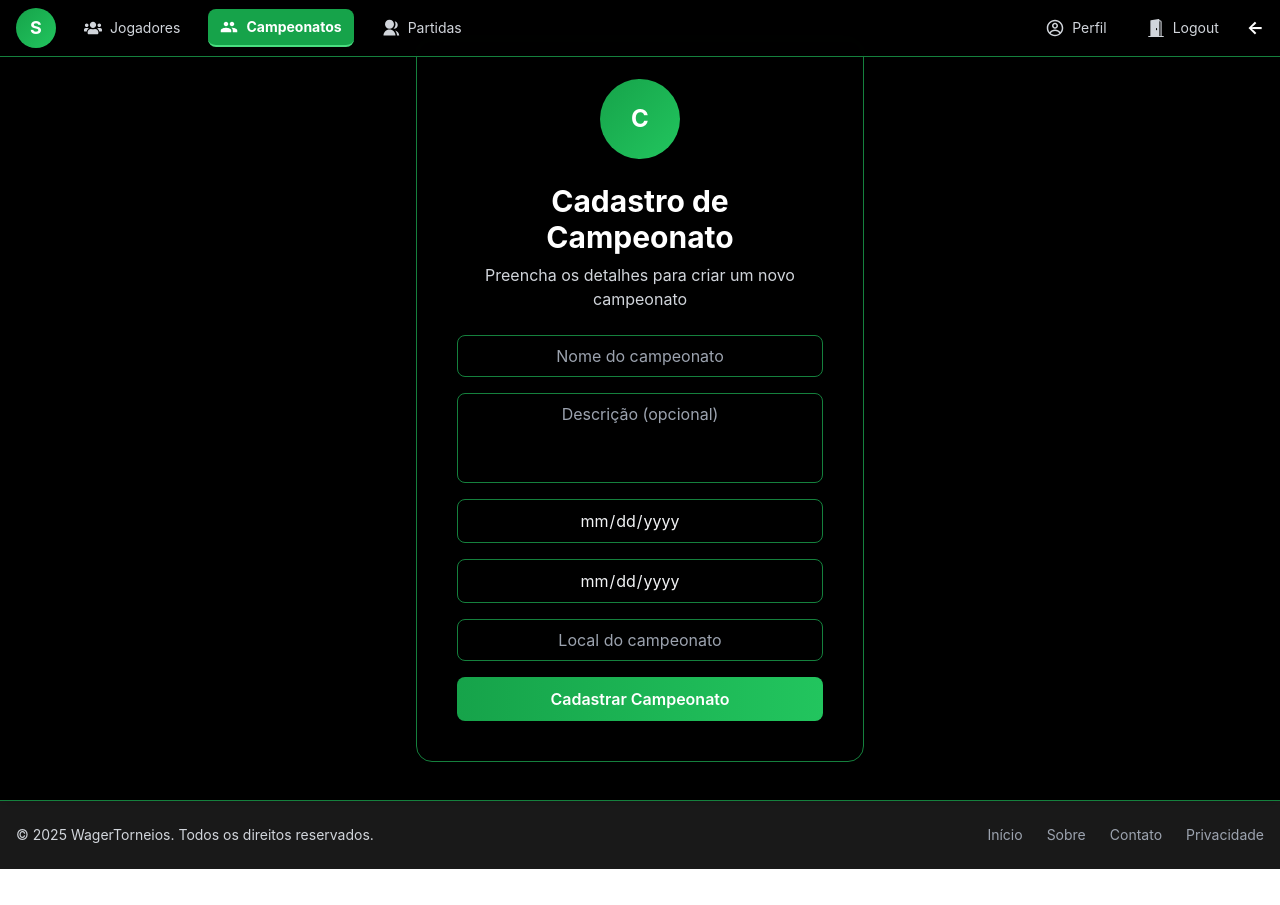
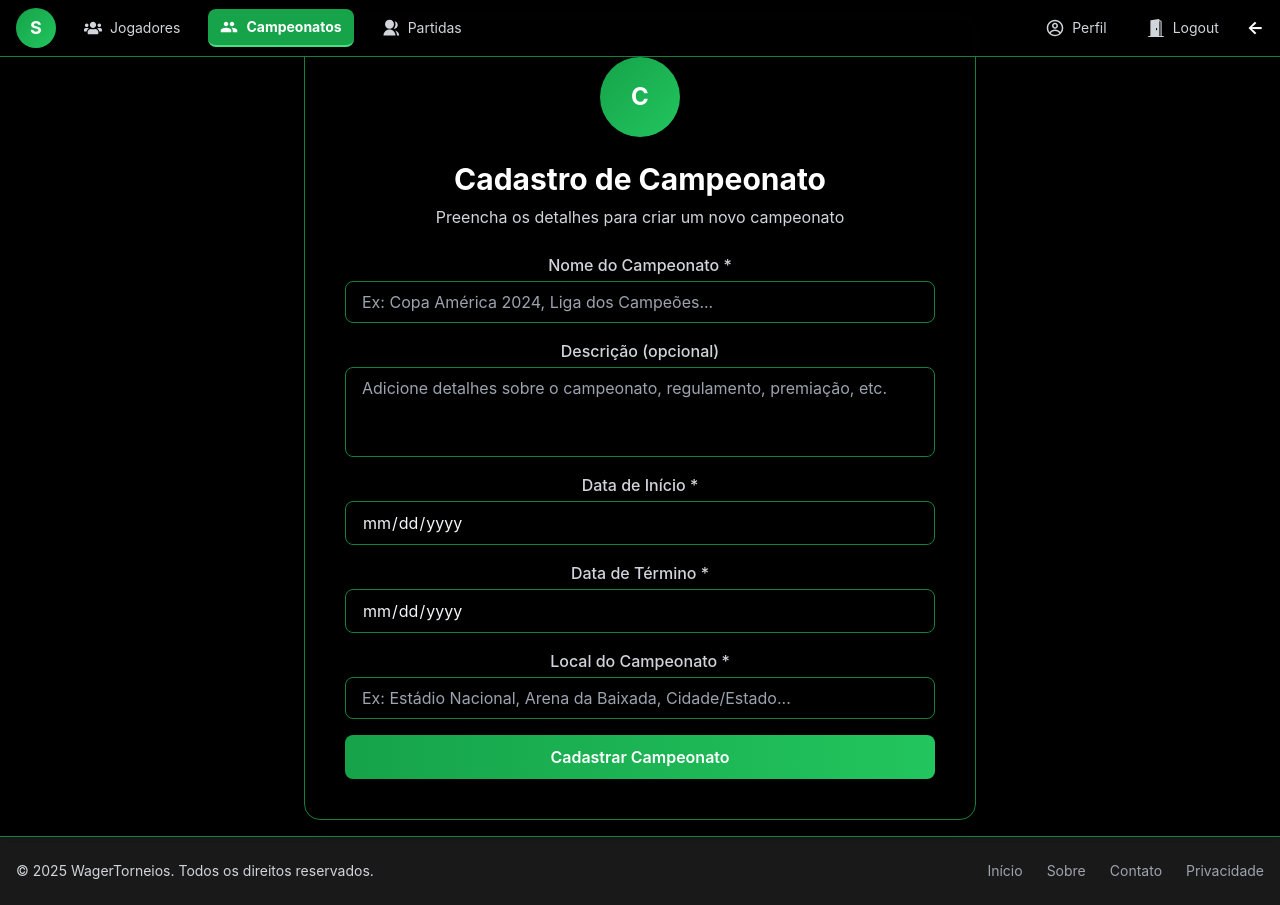
Before and after one commit to FiJan-dev/WagerTorneios, a React (Vite) app in the folder client/: page /cadastrocampeonato in a window 1280 px wide. Before the commit the page ends 869 px from the top, so only its background shows below. Built offline with nearby package versions, Linux system fonts and the light colour scheme; sample sign-in values are in the browser's storage.

Commit message:
style camp

```diff
--- a/client/src/pages/CadastroCampeonato.jsx
+++ b/client/src/pages/CadastroCampeonato.jsx
@@ -111,7 +111,7 @@ export default function ChampionshipRegistrationPage() {
     <div className='flex min-h-screen bg-black'>
       <SideBar_Olheiro />
       <div className='flex justify-center items-center min-h-screen w-full p-4 box-border'>
-        <div className='bg-black/90 backdrop-blur-sm border border-green-700 rounded-2xl p-6 sm:p-10 shadow-xl max-w-md w-full flex flex-col items-center transition-all duration-300 hover:-translate-y-1 hover:shadow-2xl'>
+        <div className='bg-black/90 backdrop-blur-sm border border-green-700 rounded-2xl p-6 sm:p-10 shadow-xl max-w-2xl w-full flex flex-col items-center transition-all duration-300 hover:-translate-y-1 hover:shadow-2xl'>
           <div className='mb-6 flex justify-center'>
             <div className='w-20 h-20 bg-gradient-to-br from-green-600 to-green-500 rounded-full grid place-items-center text-2xl font-bold text-white shadow-md'>
               C
@@ -125,52 +125,81 @@ export default function ChampionshipRegistrationPage() {
           </p>
 
           <form onSubmit={handleSubmit} className='flex flex-col w-full gap-4'>
+            <div className='flex flex-col gap-1'>
+              <label htmlFor='name' className='text-gray-300 font-medium'>
+                Nome do Campeonato *
+              </label>
               <input
                 id='name'
                 type='text'
-              placeholder='Nome do campeonato'
+                placeholder='Ex: Copa América 2024, Liga dos Campeões...'
                 value={formData.name}
                 onChange={handleChange}
                 required
-              className='px-4 py-2 rounded-lg border border-green-700 bg-black text-gray-100 text-center focus:border-green-500 focus:ring-2 focus:ring-green-500/30 focus:outline-none transition-all duration-200 w-full max-w-md'
+                className='px-4 py-2 rounded-lg border border-green-700 bg-black text-gray-100 focus:border-green-500 focus:ring-2 focus:ring-green-500/30 focus:outline-none transition-all duration-200 w-full'
               />
+            </div>
+
+            <div className='flex flex-col gap-1'>
+              <label htmlFor='description' className='text-gray-300 font-medium'>
+                Descrição (opcional)
+              </label>
               <textarea
                 id='description'
-              placeholder='Descrição (opcional)'
+                placeholder='Adicione detalhes sobre o campeonato, regulamento, premiação, etc.'
                 value={formData.description}
                 onChange={handleChange}
-              className='px-4 py-2 rounded-lg border border-green-700 bg-black text-gray-100 text-center focus:border-green-500 focus:ring-2 focus:ring-green-500/30 focus:outline-none transition-all duration-200 w-full max-w-md resize-none'
+                className='px-4 py-2 rounded-lg border border-green-700 bg-black text-gray-100 focus:border-green-500 focus:ring-2 focus:ring-green-500/30 focus:outline-none transition-all duration-200 w-full resize-none'
                 rows='3'
               />
+            </div>
+
+            <div className='flex flex-col gap-1'>
+              <label htmlFor='startDate' className='text-gray-300 font-medium'>
+                Data de Início *
+              </label>
               <input
                 id='startDate'
                 type='date'
                 value={formData.startDate}
                 onChange={handleChange}
                 required
-              className='px-4 py-2 rounded-lg border border-green-700 bg-black text-gray-100 text-center focus:border-green-500 focus:ring-2 focus:ring-green-500/30 focus:outline-none transition-all duration-200 w-full max-w-md'
+                className='px-4 py-2 rounded-lg border border-green-700 bg-black text-gray-100 focus:border-green-500 focus:ring-2 focus:ring-green-500/30 focus:outline-none transition-all duration-200 w-full'
               />
+            </div>
+
+            <div className='flex flex-col gap-1'>
+              <label htmlFor='endDate' className='text-gray-300 font-medium'>
+                Data de Término *
+              </label>
               <input
                 id='endDate'
                 type='date'
                 value={formData.endDate}
                 onChange={handleChange}
                 required
-              className='px-4 py-2 rounded-lg border border-green-700 bg-black text-gray-100 text-center focus:border-green-500 focus:ring-2 focus:ring-green-500/30 focus:outline-none transition-all duration-200 w-full max-w-md'
+                className='px-4 py-2 rounded-lg border border-green-700 bg-black text-gray-100 focus:border-green-500 focus:ring-2 focus:ring-green-500/30 focus:outline-none transition-all duration-200 w-full'
               />
+            </div>
+
+            <div className='flex flex-col gap-1'>
+              <label htmlFor='location' className='text-gray-300 font-medium'>
+                Local do Campeonato *
+              </label>
               <input
                 id='location'
                 type='text'
-              placeholder='Local do campeonato'
+                placeholder='Ex: Estádio Nacional, Arena da Baixada, Cidade/Estado...'
                 value={formData.location}
                 onChange={handleChange}
                 required
-              className='px-4 py-2 rounded-lg border border-green-700 bg-black text-gray-100 text-center focus:border-green-500 focus:ring-2 focus:ring-green-500/30 focus:outline-none transition-all duration-200 w-full max-w-md'
+                className='px-4 py-2 rounded-lg border border-green-700 bg-black text-gray-100 focus:border-green-500 focus:ring-2 focus:ring-green-500/30 focus:outline-none transition-all duration-200 w-full'
               />
+            </div>
             <button
               type='submit'
               disabled={isSubmitting}
-              className='bg-gradient-to-r from-green-600 to-green-500 text-white font-semibold py-2.5 rounded-lg hover:from-green-700 hover:to-green-600 hover:shadow-md disabled:opacity-50 disabled:cursor-not-allowed transition-all duration-200 w-full max-w-md text-center'
+              className='bg-gradient-to-r from-green-600 to-green-500 text-white font-semibold py-2.5 rounded-lg hover:from-green-700 hover:to-green-600 hover:shadow-md disabled:opacity-50 disabled:cursor-not-allowed transition-all duration-200 w-full text-center'
             >
               {isSubmitting ? 'Cadastrando...' : 'Cadastrar Campeonato'}
             </button>
--- a/client/src/pages/CadastroPartida.jsx
+++ b/client/src/pages/CadastroPartida.jsx
@@ -165,7 +165,7 @@ function CadastroPartida() {
     <div className='flex min-h-screen bg-black'>
       <SideBar_Olheiro />
       <div className='flex justify-center items-center min-h-screen w-full p-4 box-border'>
-        <div className='bg-black/90 backdrop-blur-sm border border-green-700 rounded-2xl p-6 sm:p-8 shadow-xl max-w-md w-full'>
+        <div className='bg-black/90 backdrop-blur-sm border border-green-700 rounded-2xl p-6 sm:p-8 shadow-xl max-w-2xl w-full'>
           <h2 className='text-2xl sm:text-3xl text-center font-bold text-white mb-2'>
             Cadastrar Partida
           </h2>
```
Lines whose indentation alone changed are shown as unchanged.
